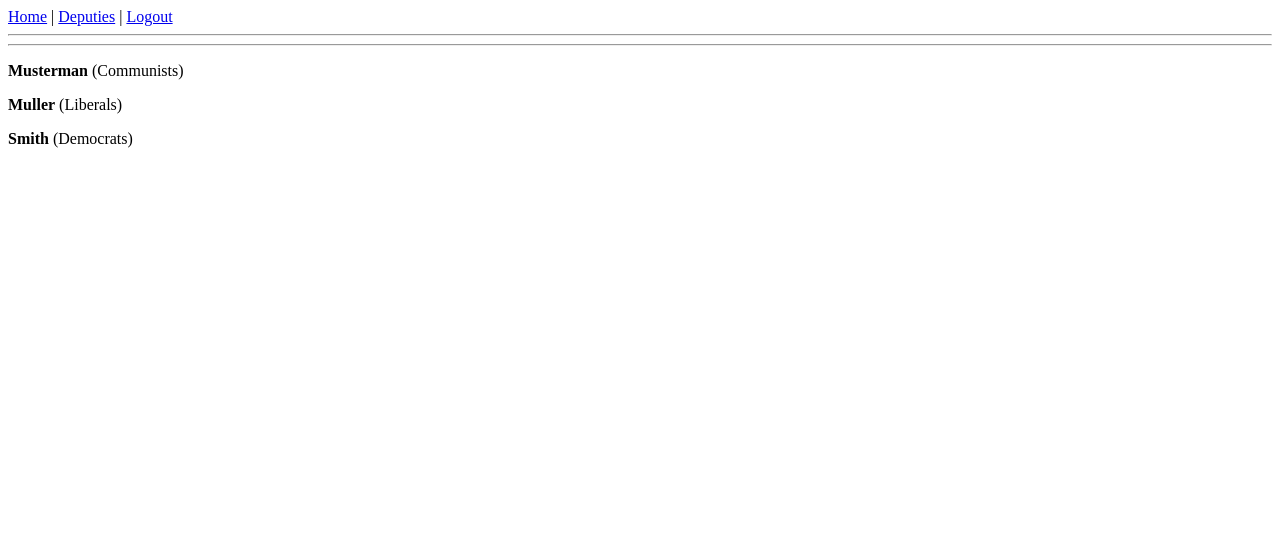
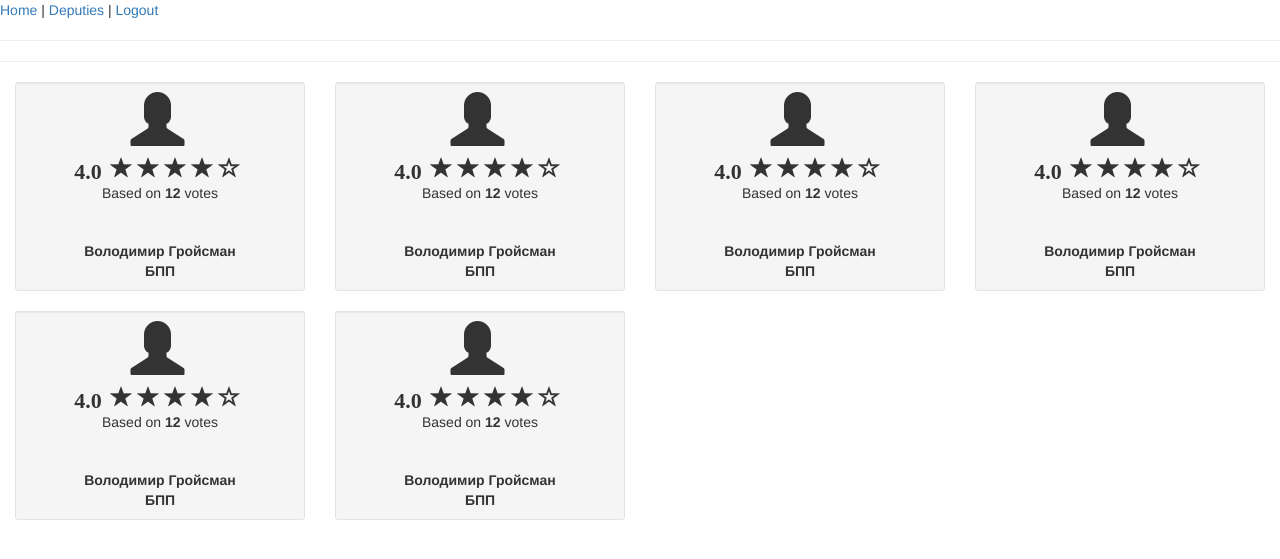
Before and after one commit to vifactor/Grosus, a Flask app: page /deputies in a window 1280 px wide. Shown: the top 559 px of the page. Run offline with Flask 2, Linux system fonts and the light colour scheme; the visitor is signed in with stand-in values (Sample User, id 1); some libraries are stand-ins or nearby versions.

Commit message:
New deputy.html template. Used to display deputies

```diff
--- a/app/templates/base.html
+++ b/app/templates/base.html
@@ -5,7 +5,16 @@
         {% else %}
         <title>Welcome to grosus project</title>
         {% endif %}
-        </head>
+    <style>
+    .vertical-gap {
+     margin-bottom: 1cm;
+    }
+    .glyphicon { margin-right:5px;}
+    .rating .glyphicon {font-size: 22px;}
+    .rating-num { margin-top:0px;font-size: 54px; }
+    </style>
+    <link  rel="stylesheet"  href="http://maxcdn.bootstrapcdn.com/bootstrap/3.3.5/css/bootstrap.min.css">
+    </head>
     <body>
         <a href="{{ url_for('index') }}">Home</a>
         {% if current_user.is_authenticated %}
--- a/app/templates/deputies.html
+++ b/app/templates/deputies.html
@@ -1,9 +1,11 @@
 {% extends "base.html" %}
 {%block content%}
   <hr>
-  {% for deputy in deputies %}
-  <p>
-    <b>{{ deputy.name }}</b> ({{ deputy.group }})
-  </p>
-  {% endfor %}
+  <div  class="row">
+    <div  class="col-lg-12">
+      {% for deputy in deputies %}
+        {% include 'deputy.html' %}
+      {% endfor %}
+    </div>
+  </div>
 {%endblock%}
--- /dev/null
+++ b/app/templates/deputy.html
@@ -0,0 +1,17 @@
+  <div  class="col-xs-12 col-md-3">
+      <div  class="well well-sm">
+        <div  class="row">
+          <div  class="text-center">
+            <h1  class="rating-num"> <span  class="glyphicon glyphicon-user"></span></h1>
+            <div  class="rating"> <span  class="glyphicon"  style="font-weight:bold">4.0</span>
+              <span  class="glyphicon glyphicon-star"></span><span  class="glyphicon glyphicon-star">
+              </span><span  class="glyphicon glyphicon-star"></span><span  class="glyphicon glyphicon-star">
+              </span><span  class="glyphicon glyphicon-star-empty"></span> </div>
+            <div  class="vertical-gap"> Based on <span  style="font-weight:bold">12</span>
+              votes </div>
+            <div> <span  style="font-weight:bold">Володимир Гройсман</span></div>
+            <div> <span  style="font-weight:bold">БПП</span></div>
+          </div>
+        </div>
+      </div>
+  </div>
--- a/app/views.py
+++ b/app/views.py
@@ -23,7 +23,9 @@ def index():
 def deputies():
     deputies = [{'name': 'Musterman', 'group': 'Communists'}, # fake deputies
                 {'name': 'Muller', 'group': 'Liberals'},
-                {'name': 'Smith', 'group': 'Democrats'}]
+                {'name': 'Smith', 'group': 'Democrats'},
+                {'name': 'Smith', 'group': 'Democrats'},
+                {'name': 'Smith', 'group': 'Democrats'}, {'name': 'Smith', 'group': 'Democrats'}]
     return render_template('deputies.html',
                           title='Deputies',
                           deputies=deputies)
```
